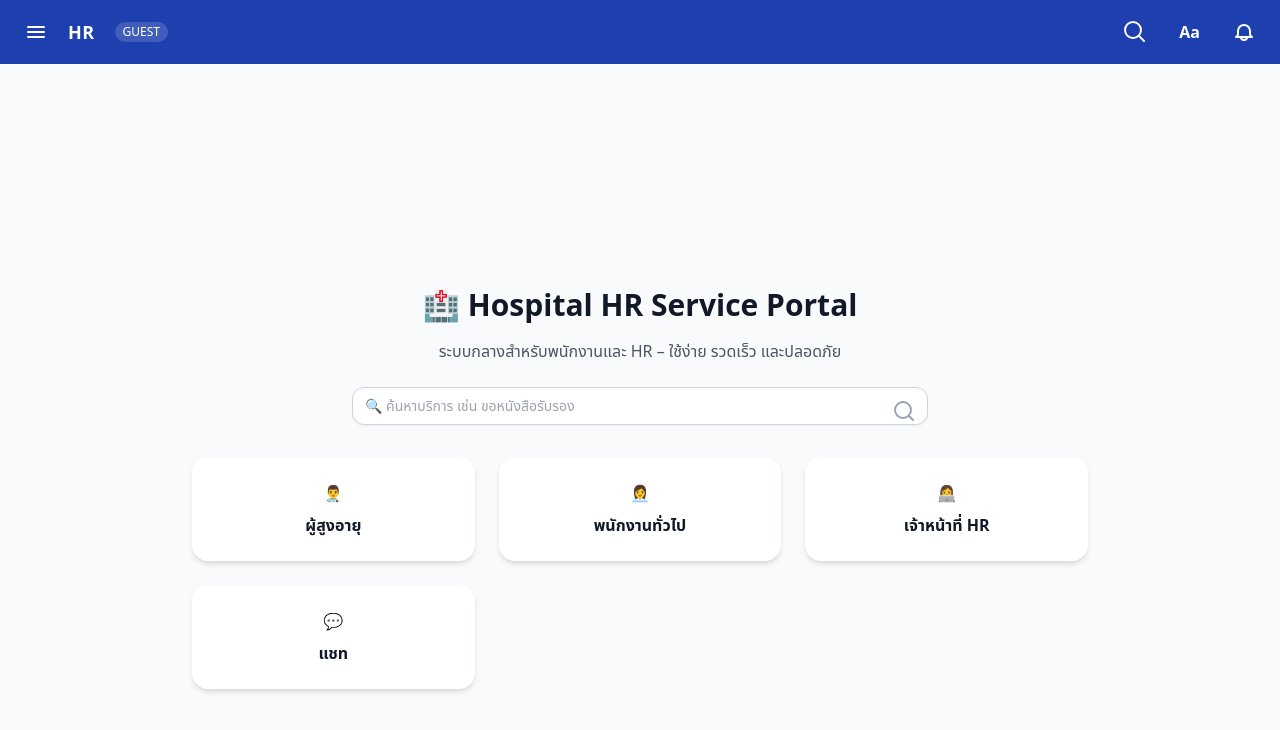
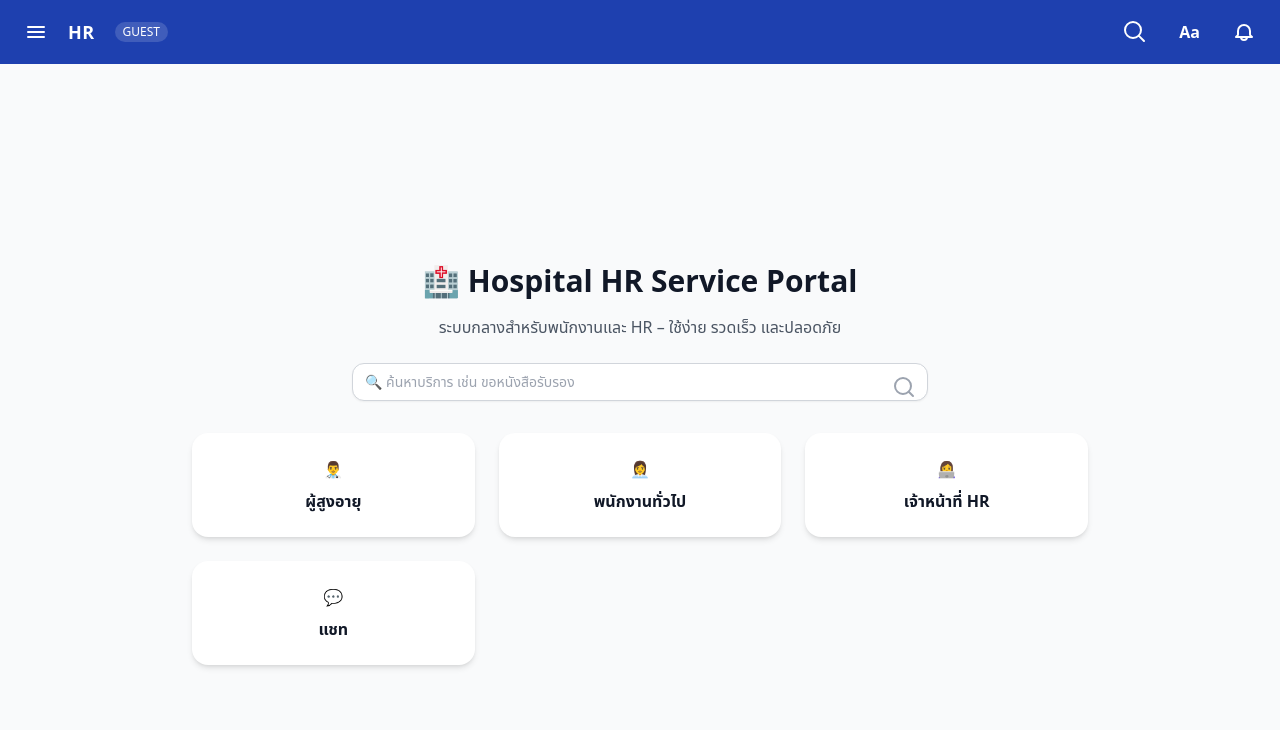
Before and after one commit to Si0dot7/Hospital, a Next.js app: page / in a window 1280 px wide. Shown: the top 730 px of the page. Built offline with nearby package versions, Linux system fonts and the light colour scheme.

Commit message:
styling: remove padding on every page

```diff
--- a/app/layout.tsx
+++ b/app/layout.tsx
@@ -16,7 +16,7 @@
         <AppProviders>
           {!hideNavbar && <Navbar />}
           <main className={`min-h-screen transition-all duration-300 ${hideNavbar ? '' : 'pt-16'}`}>
-            <div className="p-6">{children}</div>
+            <div className="">{children}</div>
           </main>
         </AppProviders>
       </body>
```
